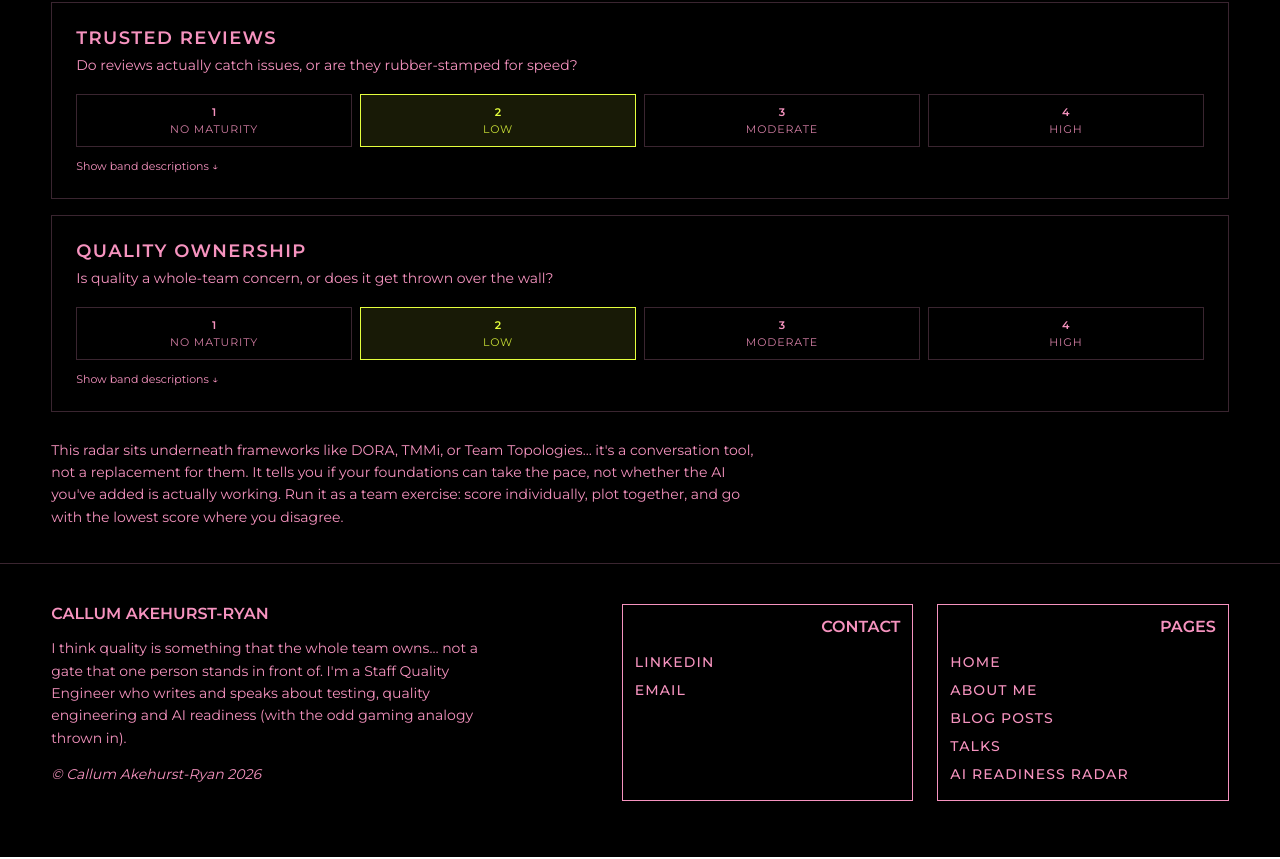
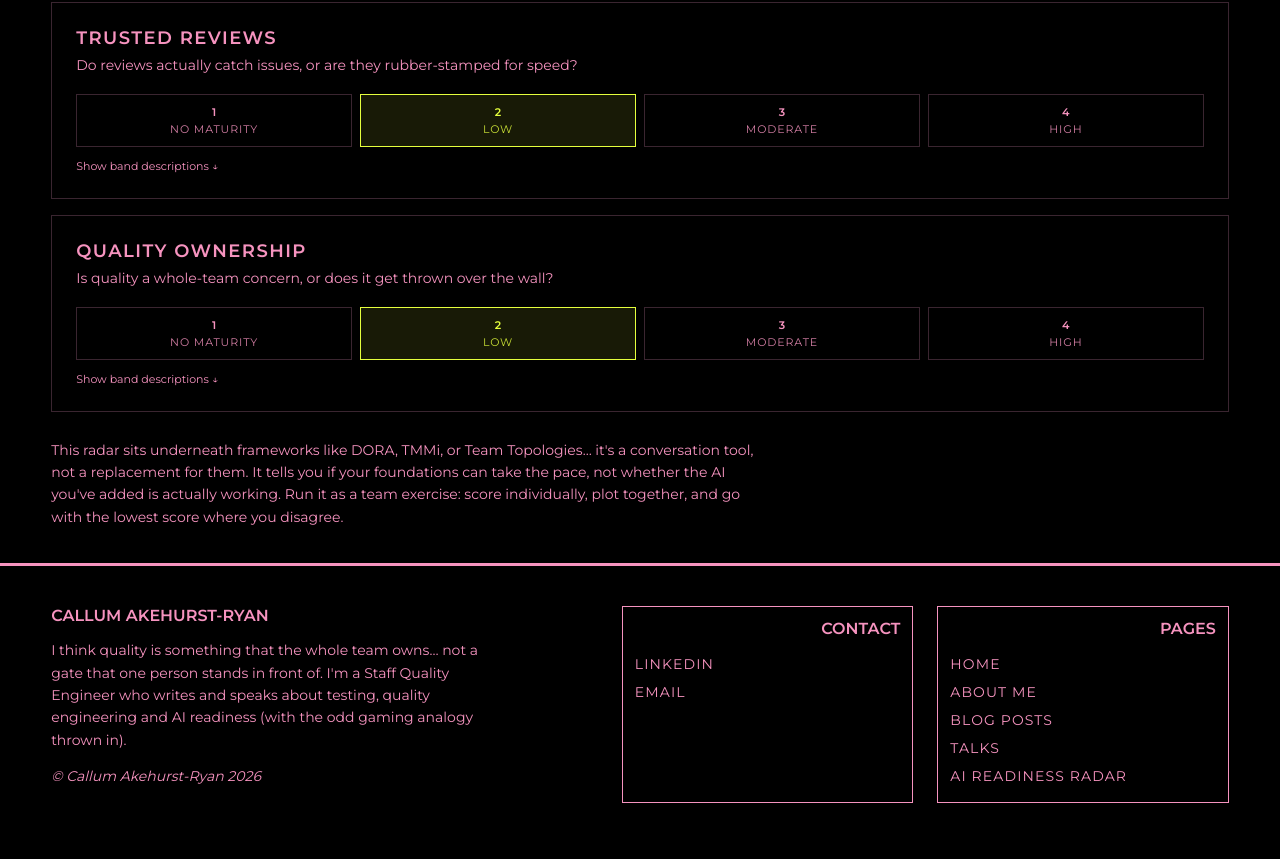
Before and after one commit to cakehurstryan/AI-readiness-radar, a React (Vite) app: page / in a window 1280 px wide. Shown: the part 1550-2409 px from the top of the page. Built offline with nearby package versions, Linux system fonts and the light colour scheme.

Commit message:
Match footer link weight and divider to main site
- Footer Contact/Pages links to weight 400 (header nav stays 500)
- Divider above footer to 3px solid pink, matching the site separator

Co-Authored-By: Claude Opus 4.8 (1M context) <noreply@anthropic.com>

```diff
--- a/src/App.jsx
+++ b/src/App.jsx
@@ -698,7 +698,7 @@ export default function App() {
       </main>
 
       {/* Site footer — mirrors cakehurstryan.com */}
-      <footer style={{ borderTop: "1px solid #3A2530", marginTop: 8 }}>
+      <footer style={{ borderTop: "3px solid #F693BF", marginTop: 8 }}>
         <div className="footer-grid" style={{ padding: "40px max(24px, 4vw) 56px", display: "grid", gridTemplateColumns: "1.5fr 0.8fr 0.8fr", gap: 24 }}>
           <div>
             <div style={{ color: "#F693BF", fontSize: 16, fontWeight: 600, textTransform: "uppercase" }}>
@@ -717,10 +717,10 @@ export default function App() {
             <div style={{ fontSize: 16, fontWeight: 600, color: "#F693BF", textTransform: "uppercase", marginBottom: 12, textAlign: "right" }}>
               Contact
             </div>
-            <a href="https://www.linkedin.com/in/cakehurstryan/" className="mono" style={{ display: "block", fontSize: 14, fontWeight: 500, color: "#F693BF", textTransform: "uppercase", letterSpacing: "var(--ls-label)", textDecoration: "none", padding: "5px 0" }}>
+            <a href="https://www.linkedin.com/in/cakehurstryan/" className="mono" style={{ display: "block", fontSize: 14, fontWeight: 400, color: "#F693BF", textTransform: "uppercase", letterSpacing: "var(--ls-label)", textDecoration: "none", padding: "5px 0" }}>
               LinkedIn
             </a>
-            <a href="mailto:cal@coada.org.uk" className="mono" style={{ display: "block", fontSize: 14, fontWeight: 500, color: "#F693BF", textTransform: "uppercase", letterSpacing: "var(--ls-label)", textDecoration: "none", padding: "5px 0" }}>
+            <a href="mailto:cal@coada.org.uk" className="mono" style={{ display: "block", fontSize: 14, fontWeight: 400, color: "#F693BF", textTransform: "uppercase", letterSpacing: "var(--ls-label)", textDecoration: "none", padding: "5px 0" }}>
               Email
             </a>
           </div>
@@ -729,7 +729,7 @@ export default function App() {
               Pages
             </div>
             {[["Home", "https://cakehurstryan.com/"], ["About me", "https://cakehurstryan.com/about-me/"], ["Blog posts", "https://cakehurstryan.com/blog-posts/"], ["Talks", "https://cakehurstryan.com/talks/"], ["AI Readiness Radar", "https://radar.cakehurstryan.com/"]].map(([label, href]) => (
-              <a key={href} href={href} className="mono" style={{ display: "block", fontSize: 14, fontWeight: 500, color: "#F693BF", textTransform: "uppercase", letterSpacing: "var(--ls-label)", textDecoration: "none", padding: "5px 0" }}>
+              <a key={href} href={href} className="mono" style={{ display: "block", fontSize: 14, fontWeight: 400, color: "#F693BF", textTransform: "uppercase", letterSpacing: "var(--ls-label)", textDecoration: "none", padding: "5px 0" }}>
                 {label}
               </a>
             ))}
```
Also changed, not shown: .playwright-mcp/page-2026-07-03T16-28-52-688Z.yml (added).
